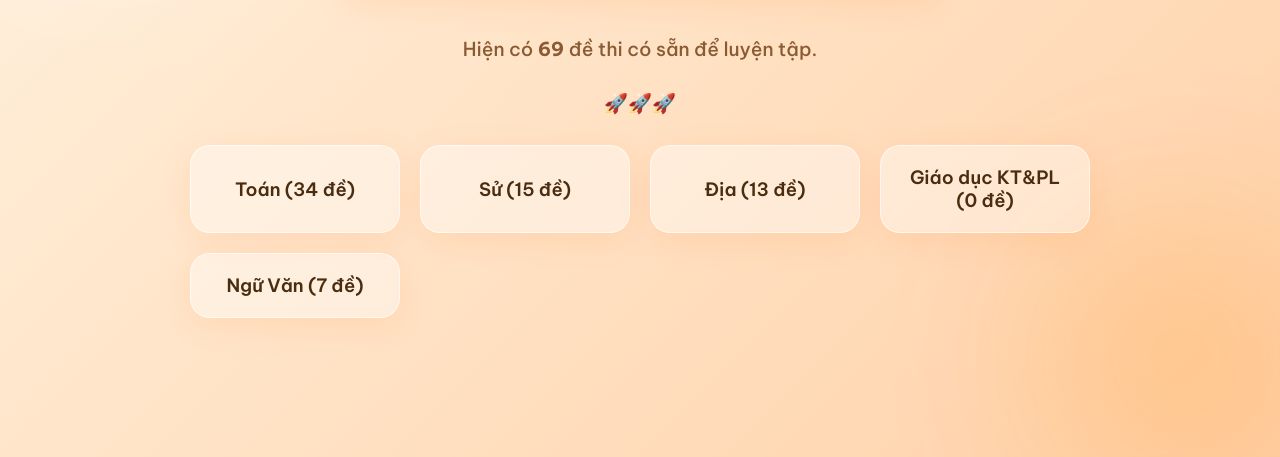
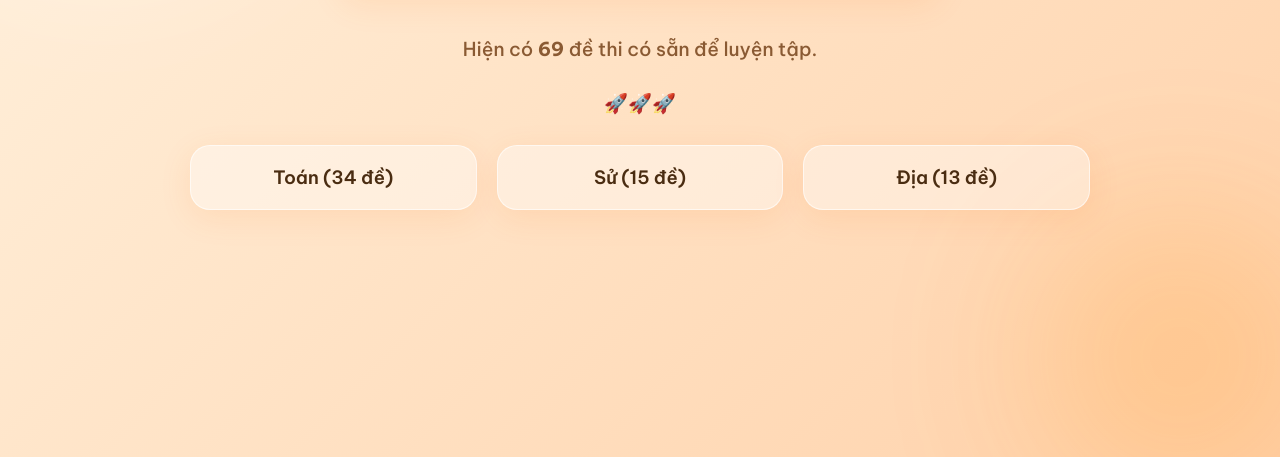
Before and after one commit to phuongga84-kfc/detn2026, a plain HTML site: page index.html in a window 1280 px wide. Shown: the part 343-800 px from the top of the page. Drawn offline with Linux system fonts and the light colour scheme.

Commit message:
ggggggggs

```diff
--- a/index.html
+++ b/index.html
@@ -57,8 +57,6 @@
         <button class="btn glass-effect" data-subject="Toán" onclick="showProvinces('Toán')">Toán</button>
         <button class="btn glass-effect" data-subject="Sử" onclick="showProvinces('Sử')">Sử</button>
         <button class="btn glass-effect" data-subject="Địa" onclick="showProvinces('Địa')">Địa</button>
-        <button class="btn glass-effect" data-subject="Giáo dục KT&PL" onclick="showProvinces('Giáo dục KT&PL')">Giáo dục KT&PL</button>
-        <button class="btn glass-effect" data-subject="Ngữ Văn" onclick="showProvinces('Ngữ Văn')">Ngữ Văn</button>
       </div>
 
       <div class="grid-container" id="province-section"></div>
```
